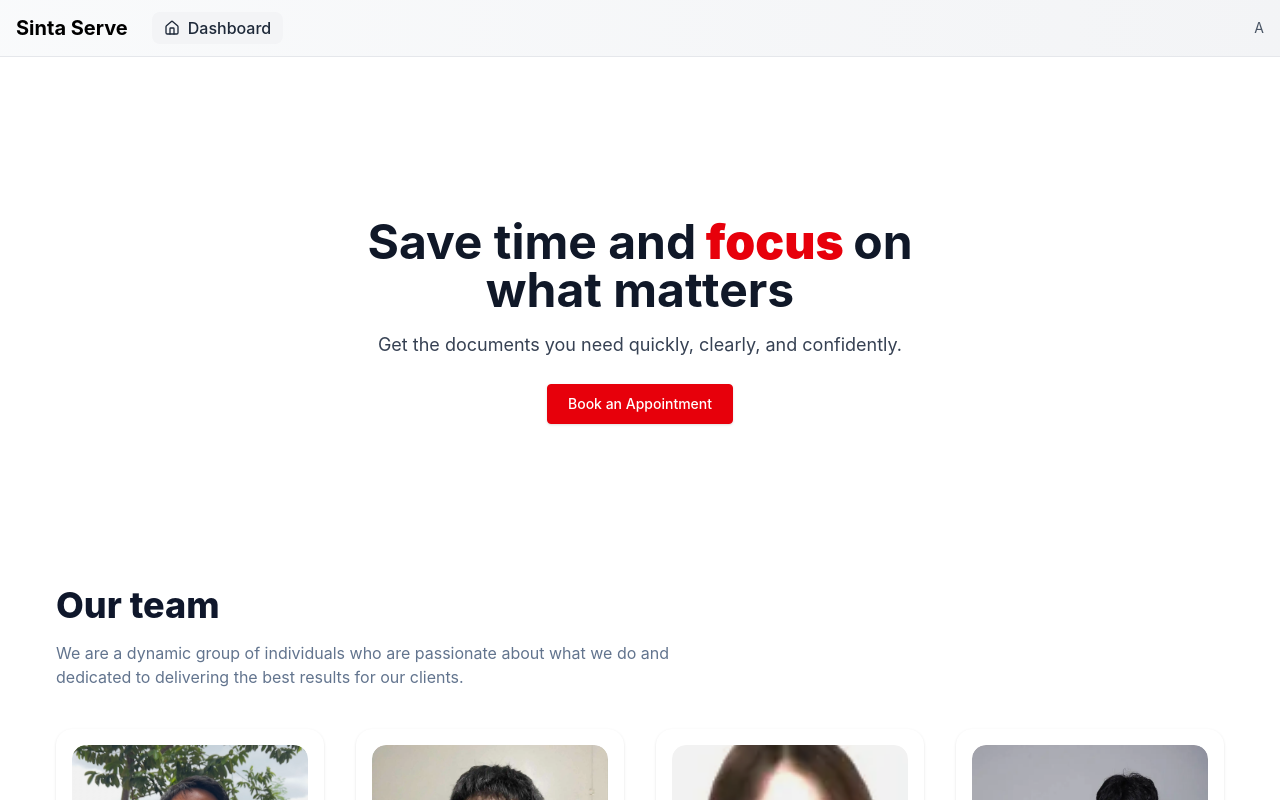
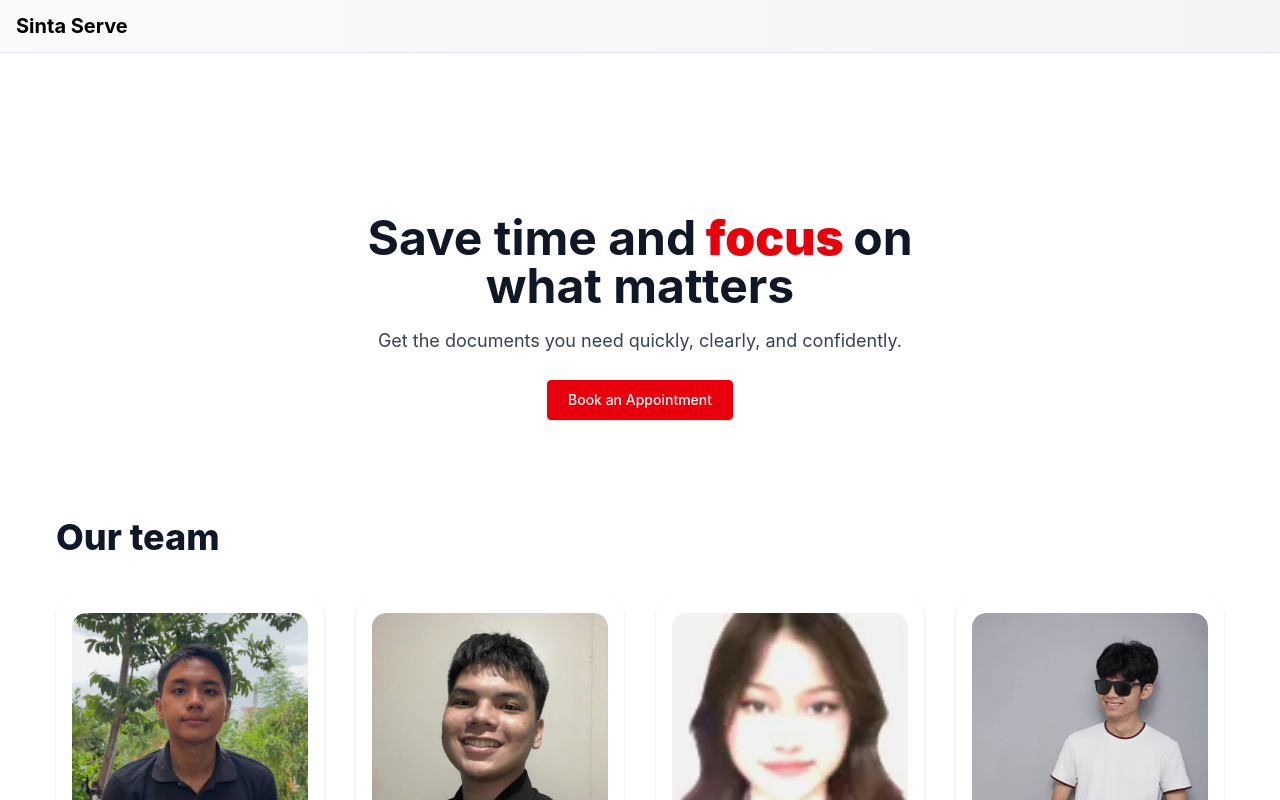
Before and after one commit to RandallGraida/sinta-serve, a React (Vite) app in the folder web/: page / in a window 1280 px wide. Shown: the top 800 px of the page. Built offline with nearby package versions, Linux system fonts and the light colour scheme.

Commit message:
Finished 95% of the landing page

```diff
--- a/web/src/components/Header.tsx
+++ b/web/src/components/Header.tsx
@@ -1,5 +1,4 @@
 import { Link } from '@tanstack/react-router'
-import { Home } from 'lucide-react'
 
 export default function Header() {
   return (
@@ -13,19 +12,6 @@ export default function Header() {
             >
               Sinta Serve
             </Link>
-            <div className="flex items-center space-x-4">
-              <Link
-                to="/"
-                className="flex items-center gap-2 text-gray-700 hover:text-gray-800 transition-colors px-3 py-1 rounded-md hover:bg-gray-100"
-                activeProps={{ className: "text-gray-800 font-medium bg-gray-100" }}
-              >
-                <Home className="h-4 w-4" />
-                Dashboard
-              </Link>
-            </div>
-          </div>
-          <div className="text-sm text-gray-600">
-            A
           </div>
         </nav>
       </div>
--- a/web/src/components/data/members.tsx
+++ b/web/src/components/data/members.tsx
@@ -23,13 +23,9 @@ const members = [
 
 export default function Members() {
   return (
-    <section className="max-w-7xl mx-auto px-6 py-16">
+    <section className="max-w-7xl mx-auto px-6">
     <div className="mb-10">
       <h2 className="text-4xl font-extrabold text-slate-900">Our team</h2>
-      <p className="mt-4 text-slate-500 max-w-2xl">
-      We are a dynamic group of individuals who are passionate about what we do
-      and dedicated to delivering the best results for our clients.
-      </p>
     </div>
 
     <div className="grid gap-8 sm:grid-cols-2 lg:grid-cols-4">
```
